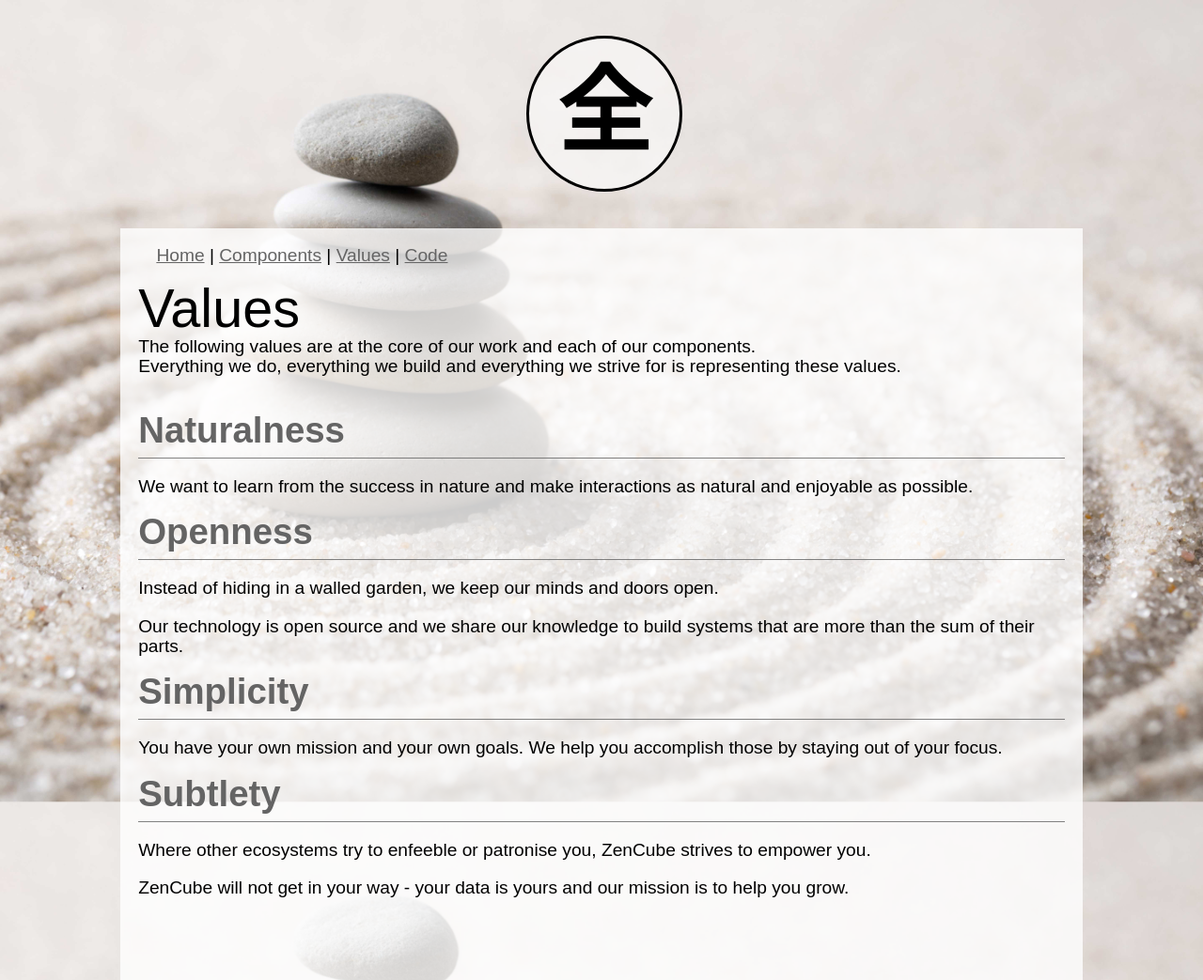
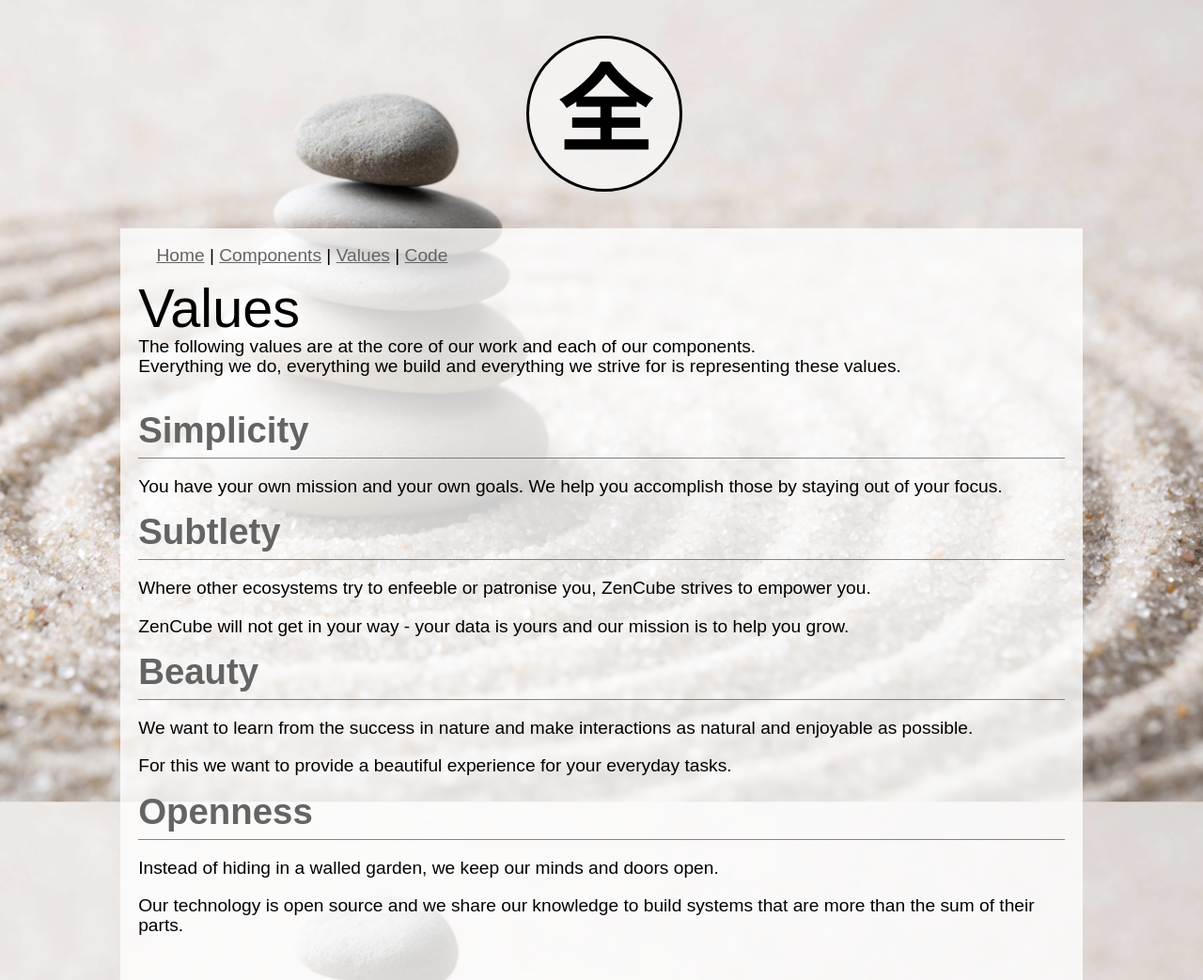
Before and after one commit to zencube/zencube.github.io, a plain HTML site: page values.html in a window 1280 px wide. Shown: the whole page at 94% size. Drawn offline with Linux system fonts and the light colour scheme; a web font is replaced by a local one.

Commit message:
Tweaking values

```diff
--- a/values.html
+++ b/values.html
@@ -22,16 +22,17 @@
             </nav>
             <h1 id="values">Values</h1>
 <p>The following values are at the core of our work and each of our components.<br>Everything we do, everything we build and everything we strive for is representing these values.</p>
-<h2 id="-strong-naturalness-strong-"><strong>Naturalness</strong></h2>
-<p>We want to learn from the success in nature and make interactions as natural and enjoyable as possible.</p>
-<h2 id="-strong-openness-strong-"><strong>Openness</strong></h2>
-<p>Instead of hiding in a walled garden, we keep our minds and doors open.</p>
-<p>Our technology is open source and we share our knowledge to build systems that are more than the sum of their parts.</p>
 <h2 id="-strong-simplicity-strong-"><strong>Simplicity</strong></h2>
 <p>You have your own mission and your own goals. We help you accomplish those by staying out of your focus.</p>
 <h2 id="-strong-subtlety-strong-"><strong>Subtlety</strong></h2>
 <p>Where other ecosystems try to enfeeble or patronise you, ZenCube strives to empower you.</p>
 <p>ZenCube will not get in your way - your data is yours and our mission is to help you grow.</p>
+<h2 id="-strong-beauty-strong-"><strong>Beauty</strong></h2>
+<p>We want to learn from the success in nature and make interactions as natural and enjoyable as possible.</p>
+<p>For this we want to provide a beautiful experience for your everyday tasks.</p>
+<h2 id="-strong-openness-strong-"><strong>Openness</strong></h2>
+<p>Instead of hiding in a walled garden, we keep our minds and doors open.</p>
+<p>Our technology is open source and we share our knowledge to build systems that are more than the sum of their parts.</p>
 
         </section>
         <!-- (c) 2014 by geekonaut.de -->
```
Also changed, not shown: 1 other file.
